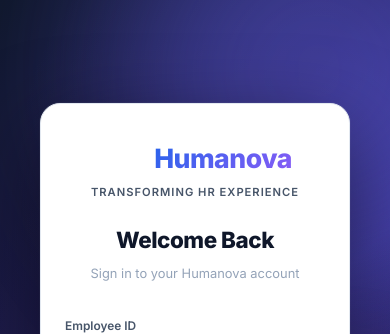
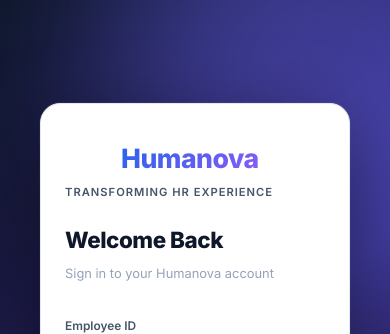
Before and after one commit to Rizz1126/My-Own-HRIS, a React (Vite) app: page /login in a window 390 px wide. Shown: the top 334 px of the page. Built offline with nearby package versions, Linux system fonts and the light colour scheme; no server answers.

Commit message:
style: align auth logo to left and enhance global mobile layout responsiveness

```diff
--- a/src/index.css
+++ b/src/index.css
@@ -1813,8 +1813,24 @@
     grid-template-columns: 1fr;
   }
 
+  .grid-2 {
+    grid-template-columns: 1fr;
+  }
+
   .grid-3 {
     grid-template-columns: 1fr;
+  }
+
+  .grid-4 {
+    grid-template-columns: 1fr;
+  }
+
+  .grid-dashboard {
+    grid-template-columns: 1fr;
+  }
+
+  .topbar {
+    padding: 0 16px;
   }
 
   .topbar-search {
@@ -1828,10 +1844,17 @@
   .filter-bar {
     flex-direction: column;
     align-items: stretch;
+    gap: 12px;
   }
 
   .main-content {
     padding: 16px;
+  }
+
+  .page-header {
+    flex-direction: column;
+    align-items: flex-start;
+    gap: 12px;
   }
 }
 
--- a/src/pages/auth/Login.jsx
+++ b/src/pages/auth/Login.jsx
@@ -49,14 +49,14 @@
       <div className="auth-centered">
         <div className="auth-card">
           {/* Logo */}
-          <div style={{ display: 'flex', flexDirection: 'column', alignItems: 'center', justifyContent: 'center', textAlign: 'center', width: '100%', marginBottom: '32px' }}>
-            <div style={{ display: 'flex', alignItems: 'center', justifyContent: 'center', gap: '12px', marginBottom: '4px' }}>
+          <div style={{ display: 'flex', flexDirection: 'column', alignItems: 'flex-start', justifyContent: 'flex-start', textAlign: 'left', width: '100%', marginBottom: '32px' }}>
+            <div style={{ display: 'flex', alignItems: 'center', justifyContent: 'flex-start', gap: '12px', marginBottom: '4px' }}>
               <div className="auth-logo-icon">H</div>
               <span style={{ fontSize: '1.9rem', fontWeight: 800, background: 'linear-gradient(135deg, var(--color-primary), #8B5CF6)', WebkitBackgroundClip: 'text', WebkitTextFillColor: 'transparent', letterSpacing: '-0.5px' }}>Humanova</span>
             </div>
-            <p style={{ fontSize: '0.8rem', fontWeight: 600, color: 'var(--text-secondary)', letterSpacing: '1px', textTransform: 'uppercase', marginBottom: '20px', textAlign: 'center' }}>Transforming HR Experience</p>
-            <h2 className="auth-form-title" style={{ marginBottom: '6px', textAlign: 'center' }}>Welcome Back</h2>
-            <p className="auth-form-subtitle" style={{ textAlign: 'center' }}>Sign in to your Humanova account</p>
+            <p style={{ fontSize: '0.8rem', fontWeight: 600, color: 'var(--text-secondary)', letterSpacing: '1px', textTransform: 'uppercase', marginBottom: '20px', textAlign: 'left' }}>Transforming HR Experience</p>
+            <h2 className="auth-form-title" style={{ marginBottom: '6px', textAlign: 'left' }}>Welcome Back</h2>
+            <p className="auth-form-subtitle" style={{ textAlign: 'left' }}>Sign in to your Humanova account</p>
           </div>
 
           {error && (
```
